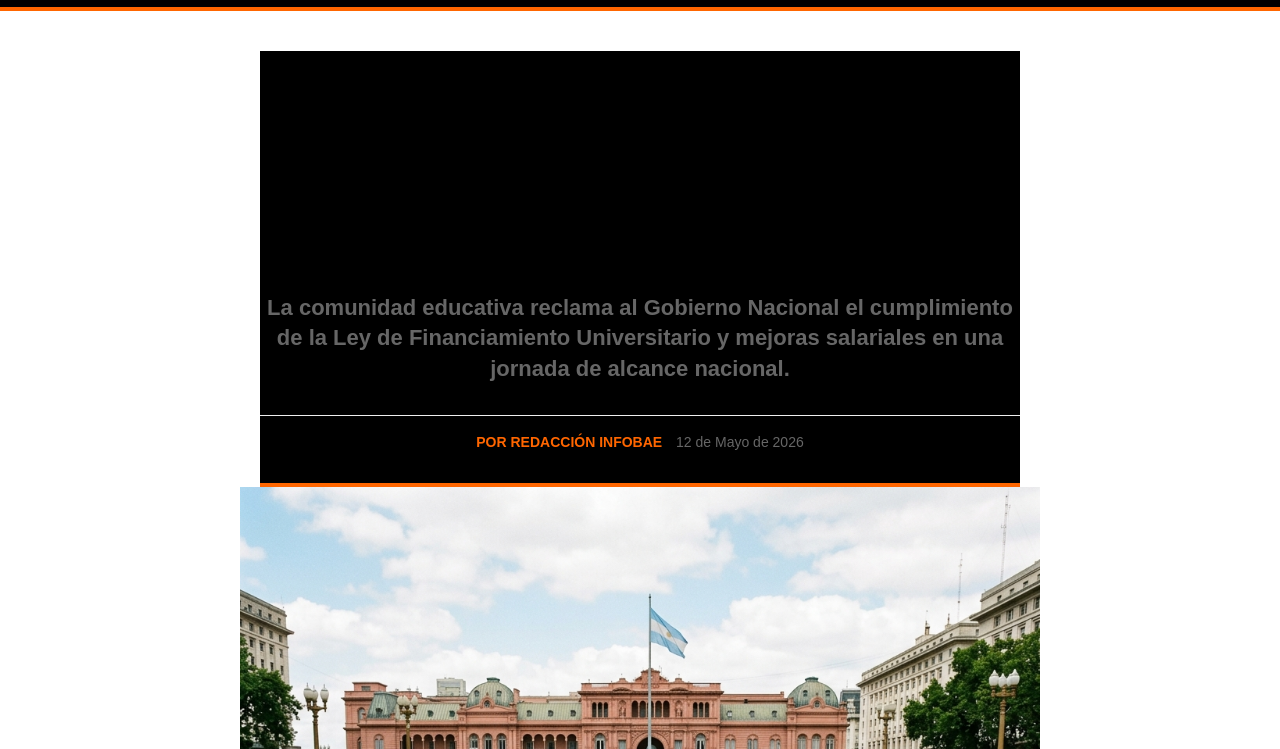
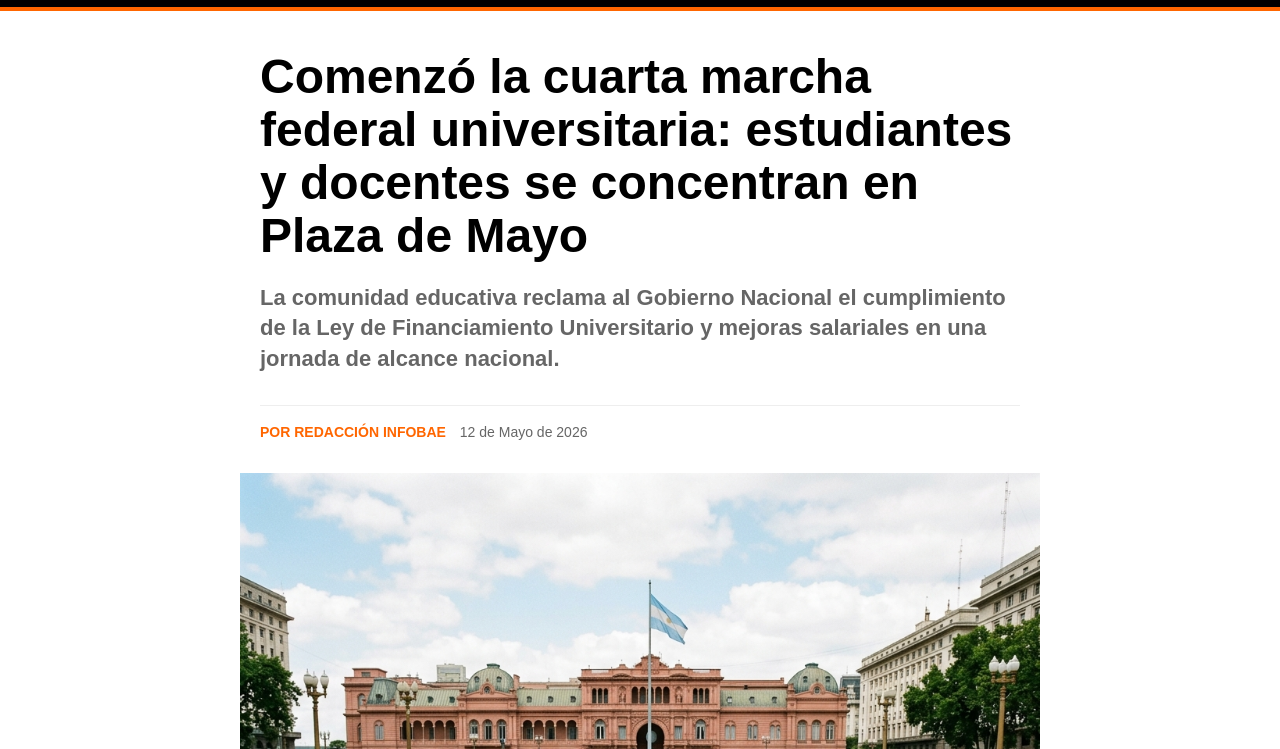
Before and after one commit to AlejandroSantini/UAI-DAW, a plain HTML site: page noticia-infobae.html in a window 1280 px wide. Shown: the part 51-800 px from the top of the page. Drawn offline with Linux system fonts and the light colour scheme.

Commit message:
Fix: Corregido el selector de header que causaba superposición en la noticia

```diff
--- a/noticia-infobae.css
+++ b/noticia-infobae.css
@@ -1,6 +1,5 @@
 /* Estilos para la noticia de Infobae - Actividad 04 */
 
-/* Selector Universal */
 * {
     margin: 0;
     padding: 0;
@@ -17,14 +16,14 @@
 }
 
 body {
-    font-family: 'Georgia', serif; /* Infobae usa serif para el cuerpo */
+    font-family: 'Georgia', serif;
     line-height: 1.6;
     color: var(--infobae-text);
     background-color: var(--infobae-bg);
 }
 
-/* Selector de Etiqueta */
-header {
+/* Selector de Etiqueta (Específico para el encabezado principal) */
+body > header {
     background-color: var(--infobae-black);
     padding: 10px 0;
     text-align: center;
@@ -34,7 +33,15 @@ header {
     z-index: 1000;
 }
 
-/* Selector de ID */
+.article-header {
+    background-color: transparent;
+    padding: 0;
+    text-align: left;
+    border-bottom: none;
+    position: static;
+    margin-bottom: 30px;
+}
+
 #logo-placeholder {
     color: white;
     font-family: 'Arial Black', sans-serif;
@@ -90,9 +97,8 @@ main {
     margin-left: 10px;
 }
 
-/* Selector Descendente */
 article figure {
-    margin: 0 -20px 30px -20px; /* Imagen un poco más ancha que el texto en móviles */
+    margin: 0 -20px 30px -20px;
 }
 
 article img {
@@ -119,7 +125,6 @@ article figcaption {
     color: var(--infobae-black);
 }
 
-/* Tags section */
 .tags-container {
     margin-top: 50px;
     padding-top: 20px;
@@ -166,7 +171,6 @@ footer {
     margin-top: 60px;
 }
 
-/* Responsive */
 @media (max-width: 600px) {
     .headline {
         font-size: 32px;
```
Also changed, not shown: noticia-infobae.html (+0 -1 lines).
